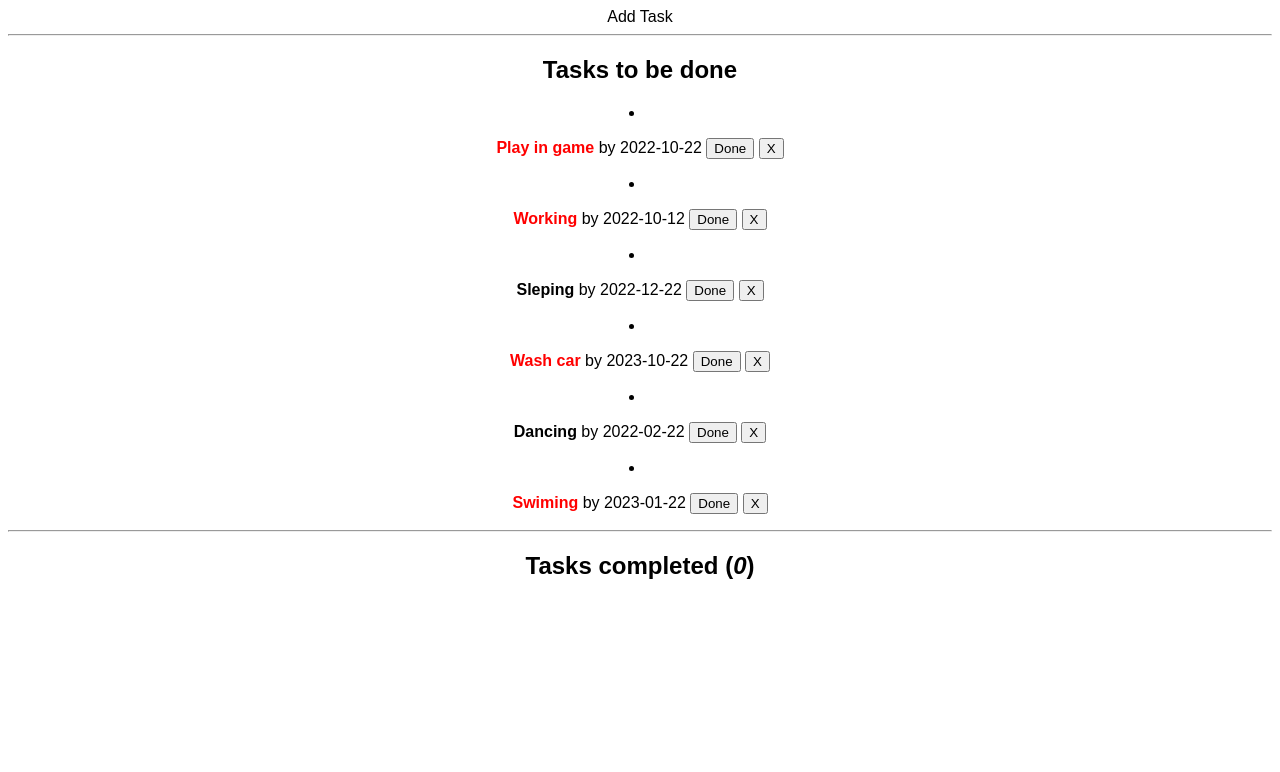
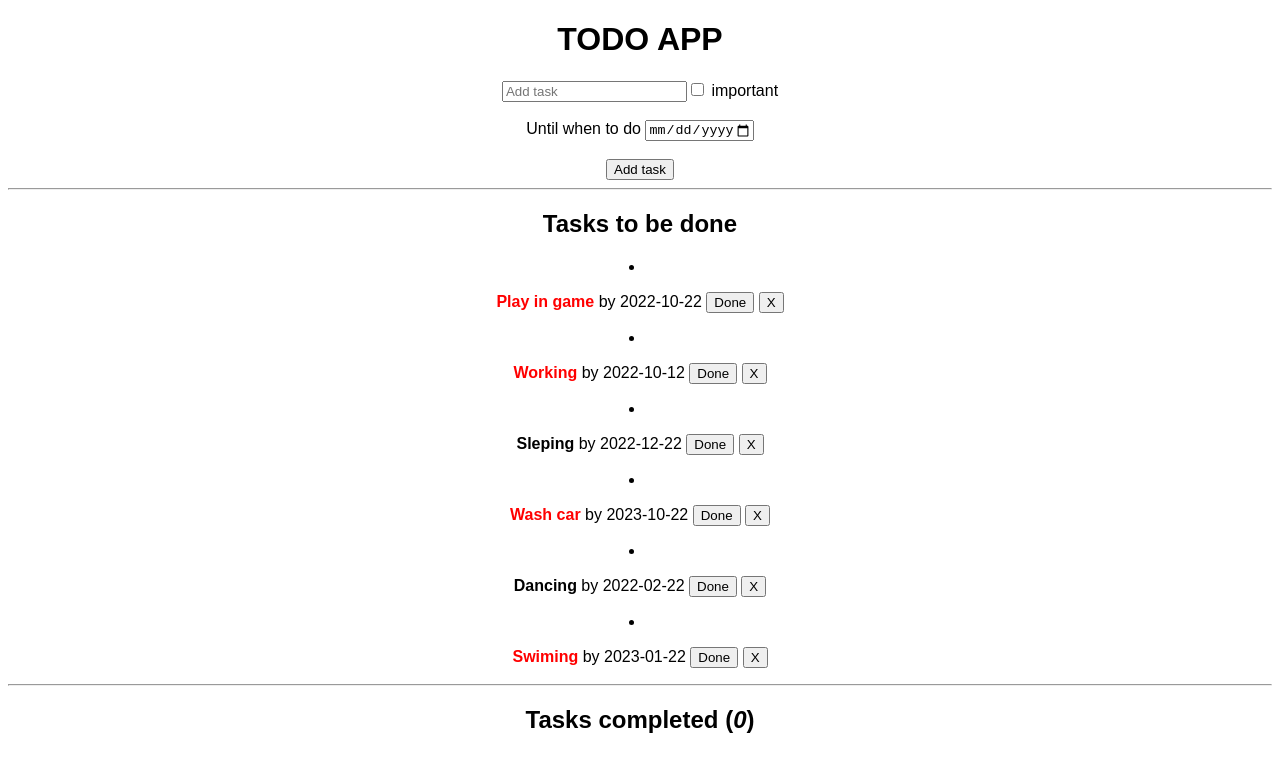
Before and after one commit to arekpl28/React-Reminder, a React (Create React App) app in the folder x06-to-do-app/: page / in a window 1280 px wide. Shown: the top 772 px of the page. Built offline with nearby package versions, Linux system fonts and the light colour scheme.

Commit message:
Component structure AddTask

```diff
--- a/x06-to-do-app/src/components/AddTask.js
+++ b/x06-to-do-app/src/components/AddTask.js
@@ -1,11 +1,63 @@
 import React, { Component } from "react";
 
 class AddTask extends Component {
-  state = {};
+  state = {
+    text: "",
+    important: false,
+    date: "",
+  };
+  handleChangeText = (e) => {
+    this.setState({
+      text: e.target.value,
+    });
+  };
+  handleImportant = () => {
+    this.setState({
+      important: !this.state.important,
+    });
+  };
+  handleDate = (e) => {
+    this.setState({
+      date: e.target.value,
+    });
+  };
+  handleAddTask = () => {
+    console.log("dziala");
+  };
   render() {
     return (
-      <div className="form">
-        <div>Add Task</div>
+      <div>
+        <input
+          onChange={this.handleChangeText}
+          type="text"
+          placeholder="Add task"
+          value={this.state.text}
+        ></input>
+        <label htmlFor="important">
+          <input
+            onChange={this.handleImportant}
+            type="checkbox"
+            id="important"
+            checked={this.state.important}
+          />{" "}
+          important
+        </label>
+        <br />
+        <br />
+        <label htmlFor="date">
+          Until when to do{" "}
+          <input
+            onChange={this.handleDate}
+            type="date"
+            id="date"
+            value={this.state.date}
+            min="2022-01-01"
+            max="2023-01-01"
+          />
+        </label>
+        <br />
+        <br />
+        <button onClick={this.handleAddTask}>Add task</button>
         <hr />
       </div>
     );
--- a/x06-to-do-app/src/components/App.js
+++ b/x06-to-do-app/src/components/App.js
@@ -90,6 +90,7 @@ class App extends Component {
   render() {
     return (
       <>
+        <h1>TODO APP</h1>
         <AddTask />
         <TaskList
           tasks={this.state.tasks}
```
